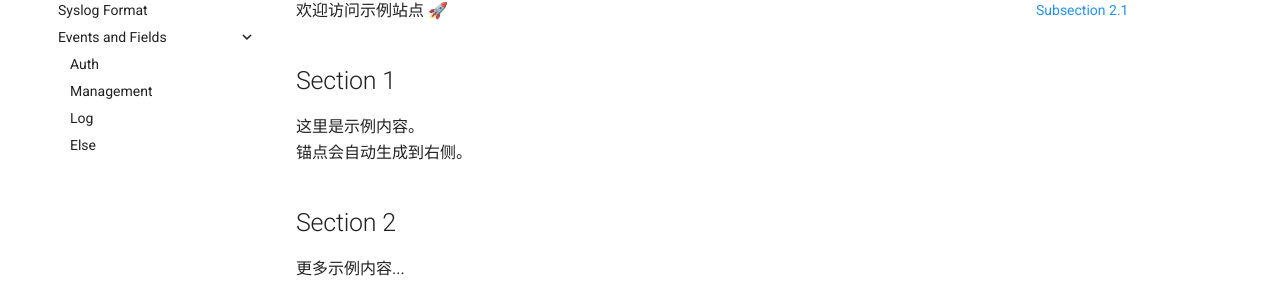
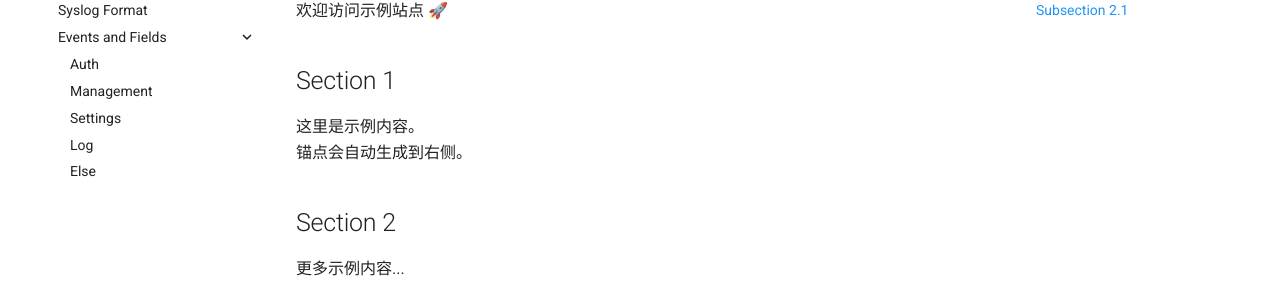
Before and after one commit to little-potato/my-syslog-docs, an MkDocs documentation site: the page built from docs/index.md, in a window 1280 px wide. Shown: the part 182-484 px from the top of the page. Built offline with MkDocs 1.6.1 and Material for MkDocs 9.7.7, drawn with Linux system fonts in a browser that asks for light colours.

Commit message:
Update mkdocs.yml

```diff
--- a/mkdocs.yml
+++ b/mkdocs.yml
@@ -22,6 +22,7 @@ nav:
       - Events and Fields:
           - Auth: events/Auth.md
           - Management: events/Management.md
+          - Settings: events/settings.md
           - Log: events/Log.md
           - Else: events/Syslog events and fields.md
 
```
